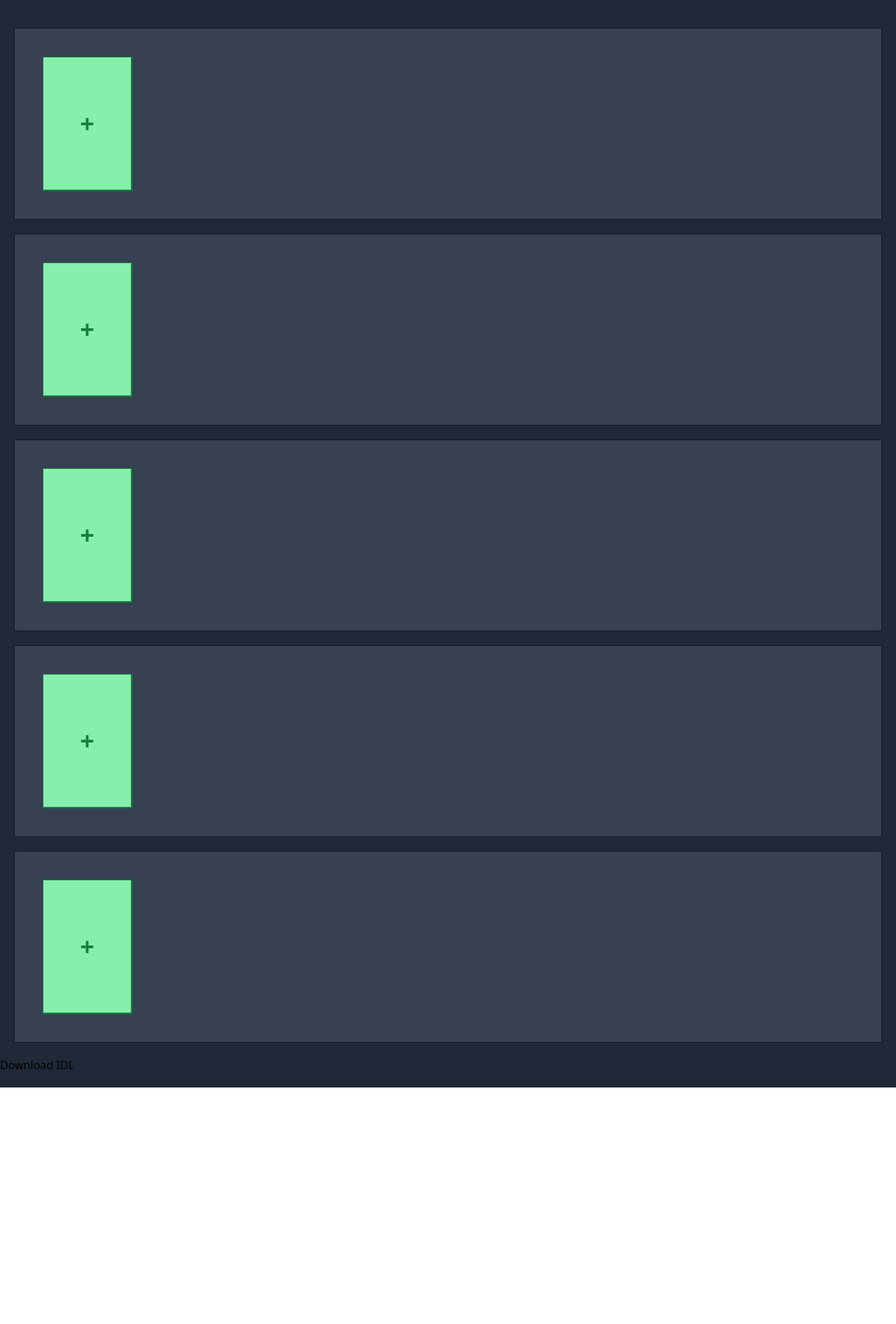
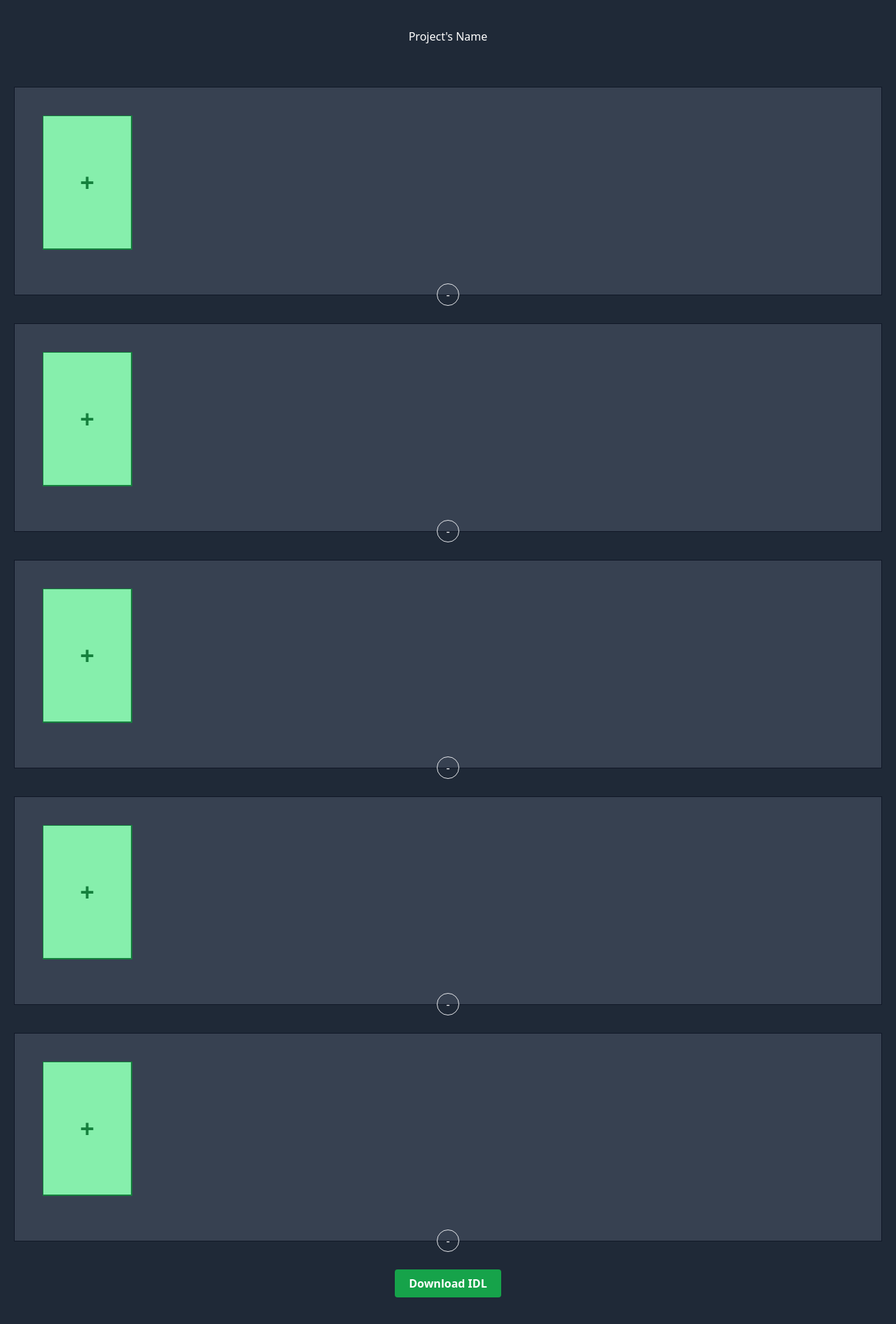
Before and after one commit to Web3-Builders-Alliance/soda, a Next.js app in the folder ui/: page / in a window 1280 px wide. Shown: the whole page at 70% size. Before the commit the page ends 1554 px from the top, so only its background shows below. Built offline with nearby package versions, Linux system fonts and the light colour scheme.

Commit message:
input name and expand sections (#23)

```diff
--- a/ui/components/section/index.tsx
+++ b/ui/components/section/index.tsx
@@ -1,14 +1,25 @@
-import { FC } from "react";
+import { FC, useState } from "react";
 import { NewItem } from "../NewItem";
 
-export const Section: FC<any> = ({content, setContent}) => {
-
+export const Section: FC<any> = ({ content, setContent }) => {
+  const [expanded, setExpanded] = useState(true);
   return (
-    <section className="flex p-5 m-5 border border-gray-900 bg-gray-700">
-      {content?.map((item:any)=>(
+    <section className={`flex p-5 m-5 border border-gray-900 bg-gray-700 relative`}>
+      <div className={`transition-all duration-500 ease-in-out${expanded ? " h-64 overflow-auto" : " h-4 overflow-hidden"}`}>
+      {content?.map((item: any) => (
         <div key={item.name}>{item.name}</div>
       ))}
       <NewItem />
+      </div>
+      <button
+        type="button"
+        className="absolute flex left-1/2 bottom-0 border rounded-full w-8 h-8 transform -translate-x-1/2 translate-y-1/2 text-white justify-center items-center"
+        onClick={() => {
+          setExpanded(!expanded);
+        }}
+      >
+        {expanded ? "-" : "+"}
+      </button>
     </section>
   );
 };
--- a/ui/pages/index.tsx
+++ b/ui/pages/index.tsx
@@ -8,7 +8,7 @@ type Err = {
 
 export default function Home() {
   const [error, setError] = useState<Err | false>();
-  const [name, setName] = useState<string>("name");
+  const [name, setName] = useState<string>("Project's Name");
   const [instructions, setInstructions] = useState<any>([]);
   const [types, setTypes] = useState<any>([]);
   const [accounts, setAccounts] = useState<any>([]);
@@ -53,7 +53,13 @@ export default function Home() {
           </button>
         </div>
       )}
-      <main className="bg-gray-800 py-5">
+      <main className="bg-gray-800 py-5 flex flex-col justify-center">
+      <input
+            placeholder="Project's Name"
+            value={name}
+            onChange={(e) => setName(e.target.value)}
+            className="p-5 mb-5 text-center bg-gray-800 text-white"
+          />
         {[
           { name: instructions, item: instructions, setItem: setInstructions },
           { name: types, item: types, setItem: setTypes },
@@ -63,7 +69,10 @@ export default function Home() {
         ].map(({ item, setItem, name }) => (
           <Section key={name} content={item} setContent={setItem} />
         ))}
-        <button type="button" onClick={exportData}>
+        <button type="button"
+          className="mx-auto px-5 py-2 my-5 bg-green-600 rounded text-white font-semibold"
+          onClick={exportData}
+        >
           Download IDL
         </button>
       </main>
```
